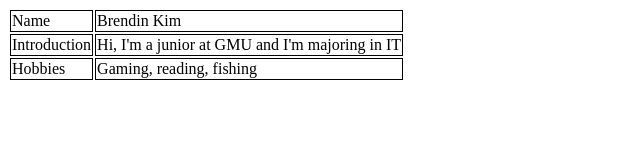
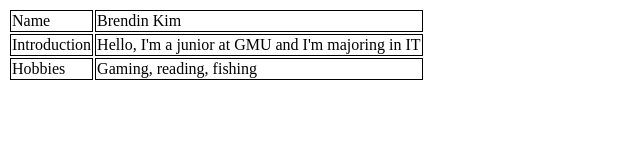
Before and after one commit to 01361076/01361076.github.io, a plain HTML site: page index.html in a window 1280 px wide. Shown: the whole page, without its empty margins (0-640 px from the left). Drawn offline with Linux system fonts and the light colour scheme.

Commit message:
Update index.html

```diff
--- a/index.html
+++ b/index.html
@@ -13,7 +13,7 @@
             </tr>
             <tr>
                 <td>Introduction</td>
-                <td>Hi, I'm a junior at GMU and I'm majoring in IT</td>
+                <td>Hello, I'm a junior at GMU and I'm majoring in IT</td>
             </tr>
             <tr>
                 <td>Hobbies</td>
```
